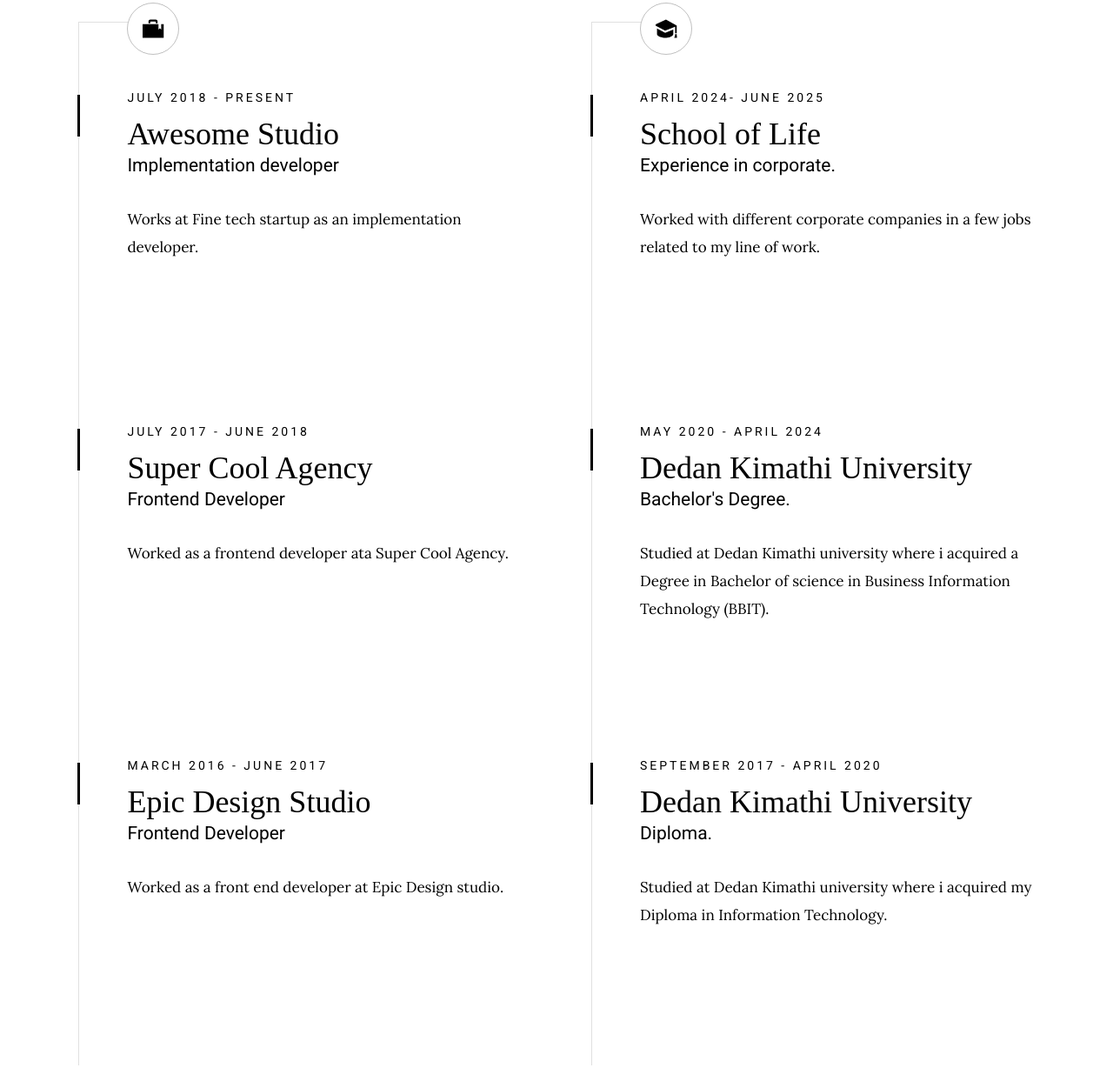
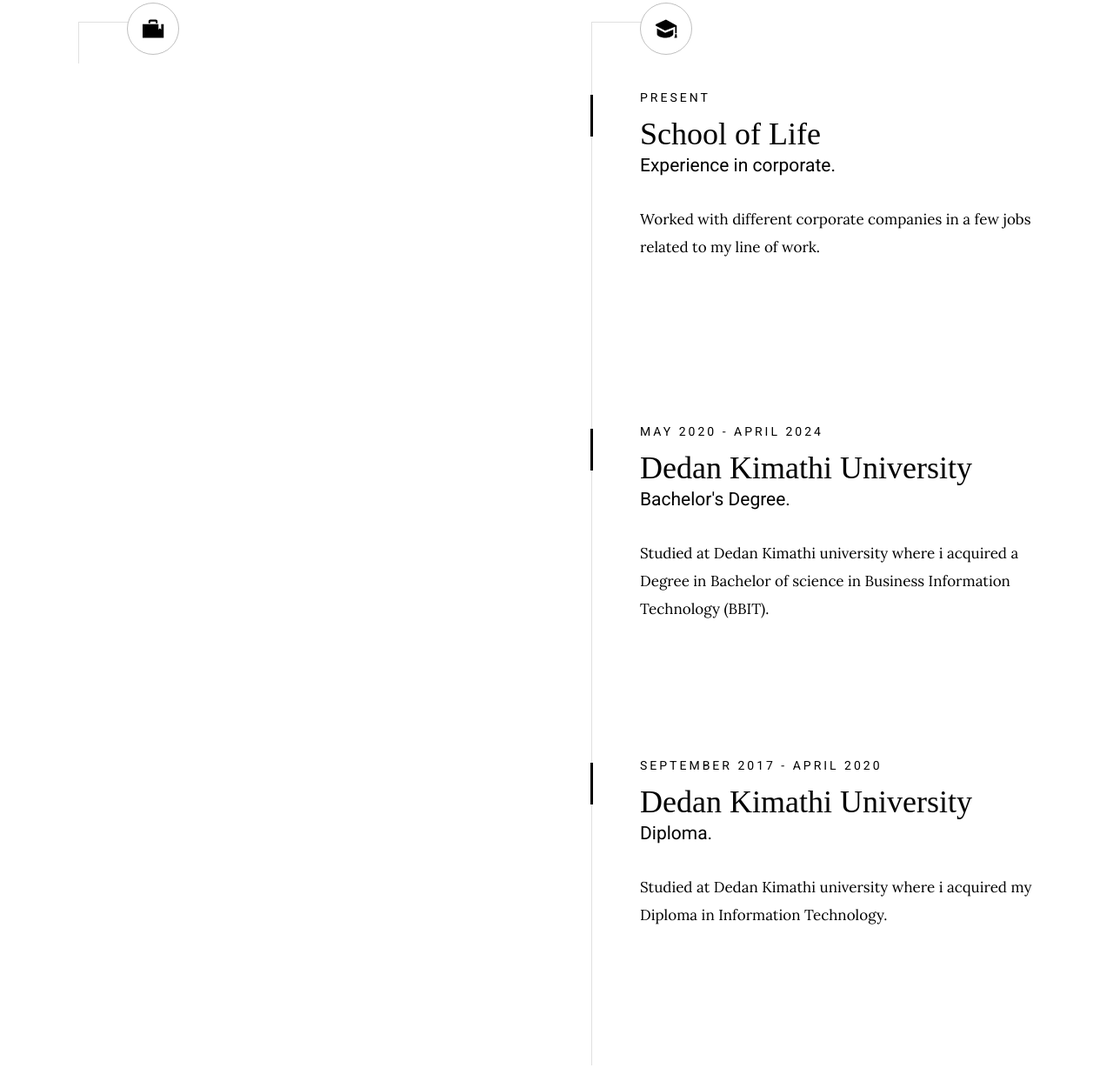
Before and after one commit to KINYUADOREEN/portfolio.github.io, a plain HTML site: page index.html in a window 1280 px wide. Shown: the part 1833-3061 px from the top of the page at 87% size. Drawn offline with Linux system fonts and the light colour scheme; a web font is replaced by a local one.

Commit message:
Update index.html

```diff
--- a/index.html
+++ b/index.html
@@ -124,43 +124,6 @@
                         <div class="timeline__icon-wrap">
                             <span class="timeline__icon timeline__icon--work"></span>
                         </div>
-
-                        <div class="timeline__block">
-                            <div class="timeline__bullet"></div>
-                            <div class="timeline__header">
-                                <p class="timeline__timeframe">July 2018 - Present</p>
-                                <h3 class="item-title">Awesome Studio</h3>
-                                <h5>Implementation developer</h5>
-                            </div>
-                            <div class="timeline__desc">
-                                <p>Works at Fine tech startup as an implementation developer.</p>
-                            </div>
-                        </div>
-
-                        <div class="timeline__block">
-                            <div class="timeline__bullet"></div>
-                            <div class="timeline__header">
-                                <p class="timeline__timeframe">July 2017 - June 2018</p>
-                                <h3 class="item-title">Super Cool Agency</h3>
-                                <h5>Frontend Developer</h5>
-                            </div>
-                            <div class="timeline__desc">
-                                <p>Worked as a frontend developer ata Super Cool Agency.</p>
-                            </div>
-                        </div>
-
-                        <div class="timeline__block">
-                            <div class="timeline__bullet"></div>
-                            <div class="timeline__header">
-                                <p class="timeline__timeframe">March 2016 - June 2017</p>
-                                <h3 class="item-title">Epic Design Studio</h3>
-                                <h5>Frontend Developer</h5>
-                            </div>
-                            <div class="timeline__desc">
-                                <p>Worked as a front end developer at Epic Design studio.</p>
-                            </div>
-                        </div>
-
                     </div>
                 </div>
 
@@ -174,7 +137,7 @@
                         <div class="timeline__block">
                             <div class="timeline__bullet"></div>
                             <div class="timeline__header">
-                                <p class="timeline__timeframe"> April 2024- June 2025</p>
+                                <p class="timeline__timeframe"> Present</p>
                                 <h3 class="item-title">School of Life</h3>
                                 <h5>Experience in corporate.</h5>
                             </div>
```
